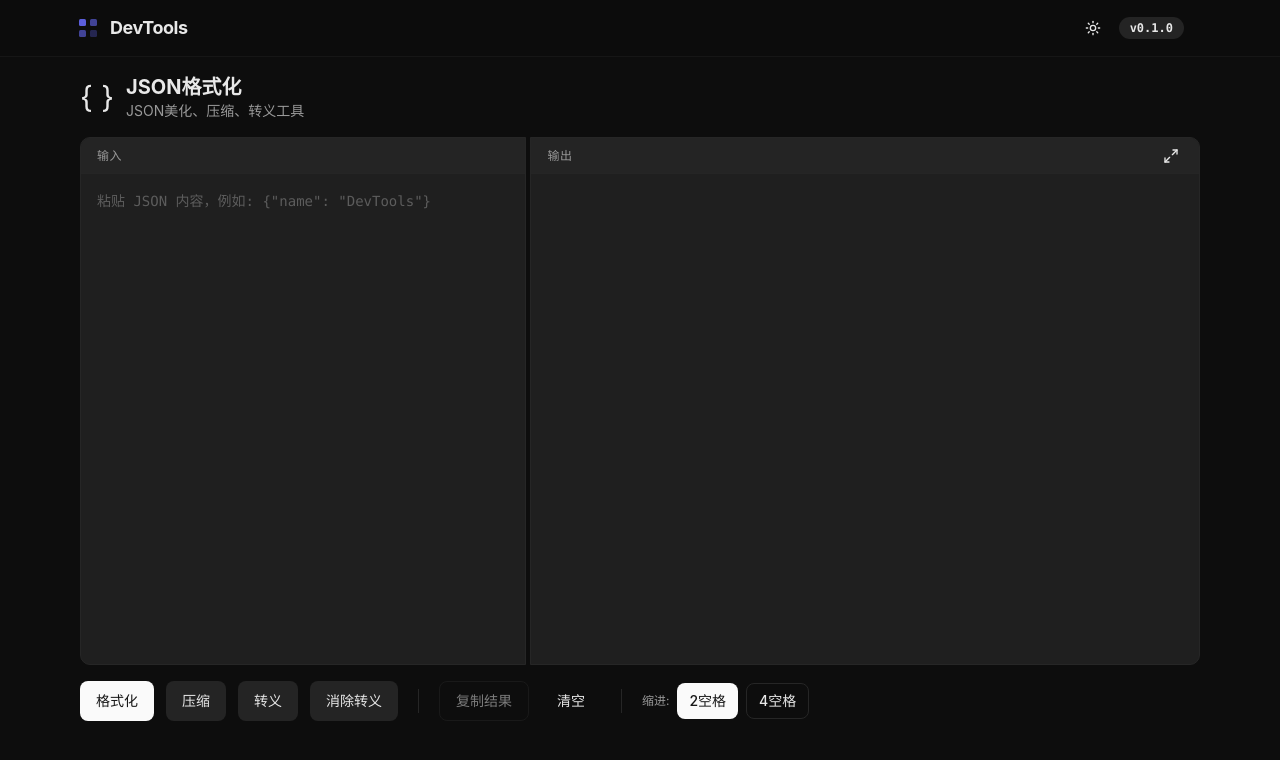
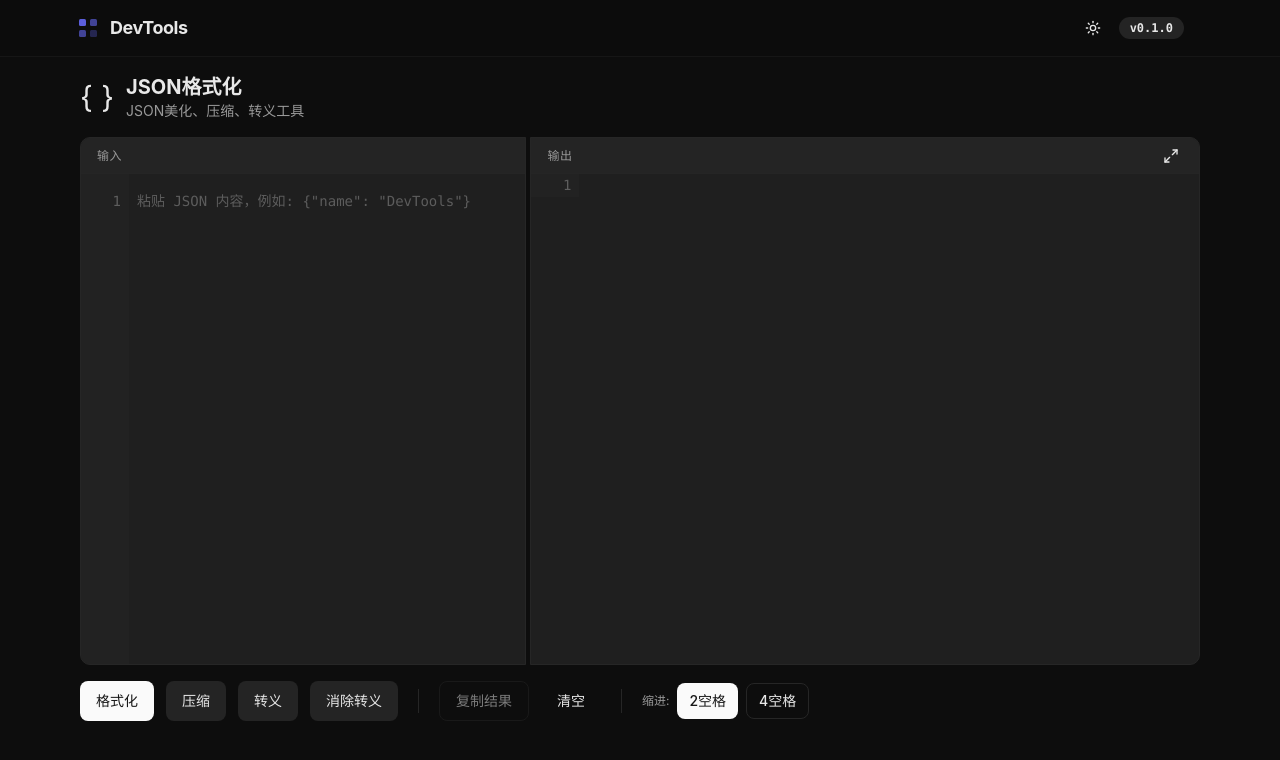
Before and after one commit to phycholee/dev-tools, a Vue app: page /json-formatter in a window 1280 px wide. Shown: the top 760 px of the page. Built offline with nearby package versions, Linux system fonts and the light colour scheme.

Commit message:
wip(json): add line numbers to editor (scroll sync issue)

```diff
--- a/src/tools/json-formatter/CodeEditor.vue
+++ b/src/tools/json-formatter/CodeEditor.vue
@@ -18,31 +18,48 @@
 
     <!-- Content area -->
     <div class="flex-1 relative overflow-hidden">
-      <!-- Input mode: textarea -->
+      <!-- Input mode -->
+      <div v-if="mode === 'input'" class="h-full relative">
+        <!-- Line numbers (scrollable container) -->
+        <div
+          ref="lineNumbersRef"
+          class="absolute left-0 top-0 bottom-0 w-12 overflow-hidden text-right pr-2 pt-4 text-muted-foreground/50 font-mono text-sm leading-relaxed select-none bg-muted/20 pointer-events-none z-10"
+        >
+          <div v-for="n in lineCount" :key="n">{{ n }}</div>
+        </div>
+        <!-- Textarea -->
         <textarea
-        v-if="mode === 'input'"
           ref="textareaRef"
           :value="modelValue"
           :placeholder="placeholder"
-        class="w-full h-full p-4 bg-transparent text-foreground font-mono text-sm leading-relaxed resize-none outline-none placeholder:text-muted-foreground/50"
+          class="absolute inset-0 w-full h-full p-4 pl-14 bg-transparent text-foreground font-mono text-sm leading-relaxed resize-none outline-none placeholder:text-muted-foreground/50 overflow-auto"
           spellcheck="false"
-        @input="$emit('update:modelValue', ($event.target as HTMLTextAreaElement).value)"
+          @input="handleInput"
+          @scroll="syncTextareaScroll"
         />
+      </div>
 
       <!-- Output mode -->
-      <div v-else class="w-full h-full overflow-auto">
+      <div v-else class="h-full overflow-auto" ref="outputContainerRef">
         <!-- Error state -->
-        <div v-if="isError" class="p-4 text-destructive font-mono text-sm leading-relaxed">
+        <div v-if="isError" class="p-4 pl-16 text-destructive font-mono text-sm leading-relaxed">
           ⚠ {{ modelValue }}
         </div>
-        <!-- Normal output with syntax highlighting -->
-        <pre
-          v-else
-          ref="outputRef"
-          tabindex="0"
-          class="p-4 m-0 bg-transparent text-foreground font-mono text-sm leading-relaxed select-text outline-none whitespace-pre-wrap break-all"
-          @keydown.ctrl.a.prevent="selectAllOutput"
-        ><code v-html="highlightedContent"></code></pre>
+        <!-- Normal output with line numbers -->
+        <div v-else ref="outputRef" tabindex="0" @keydown.ctrl.a.prevent="selectAllOutput">
+          <div
+            v-for="(line, index) in highlightedLines"
+            :key="index"
+            class="flex select-text"
+          >
+            <!-- Line number -->
+            <div class="w-12 flex-shrink-0 text-right pr-2 pl-2 text-muted-foreground/50 font-mono text-sm leading-relaxed select-none bg-muted/20">
+              {{ index + 1 }}
+            </div>
+            <!-- Line content -->
+            <pre class="flex-1 pl-2 m-0 bg-transparent text-foreground font-mono text-sm leading-relaxed whitespace-pre-wrap break-all"><code v-html="line"></code></pre>
+          </div>
+        </div>
       </div>
     </div>
   </div>
@@ -71,6 +88,10 @@ const props = withDefaults(defineProps<{
   isError: false
 })
 
+const emit = defineEmits<{
+  'update:modelValue': [value: string]
+}>()
+
 const roundedClass = computed(() => {
   switch (props.rounded) {
     case 'left': return 'rounded-l-lg'
@@ -80,12 +101,34 @@ const roundedClass = computed(() => {
   }
 })
 
-defineEmits<{
-  'update:modelValue': [value: string]
-}>()
+const textareaRef = ref<HTMLTextAreaElement>()
+const outputRef = ref<HTMLDivElement>()
+const lineNumbersRef = ref<HTMLDivElement>()
+const outputContainerRef = ref<HTMLDivElement>()
 
-const textareaRef = ref<HTMLTextAreaElement>()
-const outputRef = ref<HTMLPreElement>()
+// Calculate line count based on actual newlines
+const lineCount = computed(() => {
+  if (!props.modelValue) return 1
+  return props.modelValue.split('\n').length
+})
+
+// Split highlighted content into lines for output
+const highlightedLines = computed(() => {
+  if (!props.modelValue) return ['']
+  const highlighted = highlightJson(props.modelValue)
+  return highlighted.split('\n')
+})
+
+function handleInput(e: Event) {
+  const target = e.target as HTMLTextAreaElement
+  emit('update:modelValue', target.value)
+}
+
+function syncTextareaScroll() {
+  if (textareaRef.value && lineNumbersRef.value) {
+    lineNumbersRef.value.scrollTop = textareaRef.value.scrollTop
+  }
+}
 
 function selectAllOutput() {
   if (!outputRef.value) return
@@ -103,9 +146,4 @@ const statusVariant = computed(() => {
   if (props.statusType === 'error') return 'destructive'
   return 'secondary'
 })
-
-const highlightedContent = computed(() => {
-  if (!props.modelValue) return ''
-  return highlightJson(props.modelValue)
-})
 </script>
```
Lines whose indentation alone changed are shown as unchanged.
